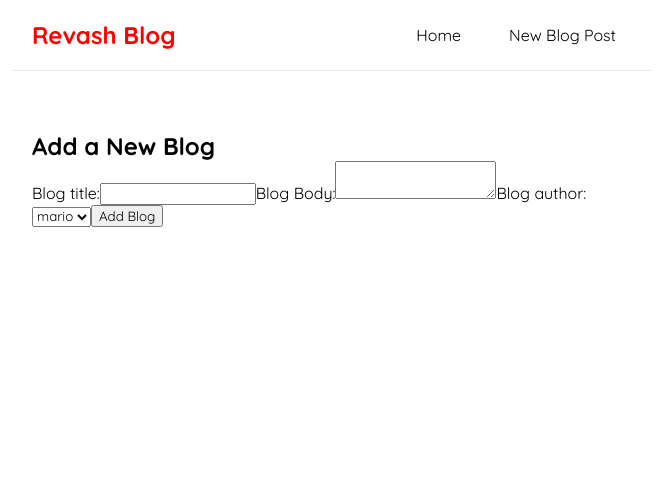
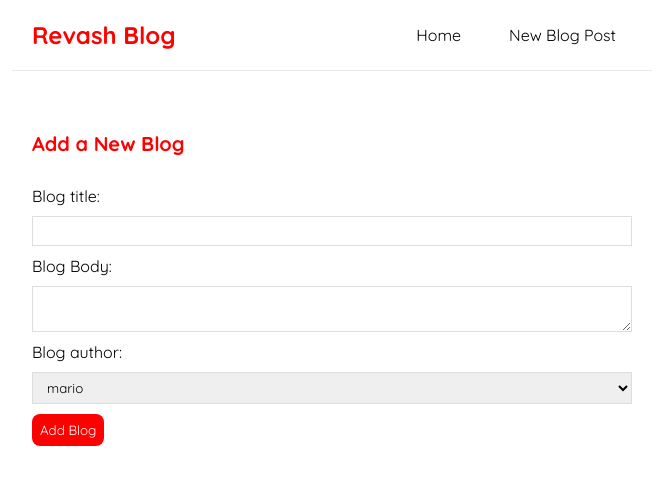
Before and after one commit to revathipriyan/react-blog-app, a React (Create React App) app: page /create in a window 1280 px wide. Shown: the top 484 px of the page, without its empty margins (308-971 px from the left). Built offline with nearby package versions, Linux system fonts and the light colour scheme.

Commit message:
new blog form created

```diff
--- a/src/Create.js
+++ b/src/Create.js
@@ -1,15 +1,30 @@
+import { useState } from "react";
+
 const Create = () => {
+    const [title, setTitle] = useState('');
+    const [body, setBody] = useState('');
+    const [author, setAuthor] = useState('');
+
     return ( <div className="create">
         <h2>Add a New Blog</h2>
         <form >
             <label >Blog title:</label>
-            <input type="text" required/>
+            <input
+            type="text"
+            required
+            value={title}
+            onChange={(event) => setTitle(event.target.value)}/>
 
             <label >Blog Body:</label>
-            <textarea required/>
+            <textarea
+            required
+            value={body}
+            onChange={(e)=>setBody(e.target.value)}/>
 
             <label >Blog author:</label>
-            <select>
+            <select
+            value={author}
+            onChange={(e)=>setAuthor(e.target.value)}>
                 <option value="mario">mario</option>
                 <option value="tina">tina</option>
             </select>
--- a/src/index.css
+++ b/src/index.css
@@ -70,3 +70,39 @@
 }
 
 /* add new blog css */
+
+/* .create{
+  max-width: 400px;
+  margin: 0 auto;
+  text-align: center;
+} */
+
+.create label{
+  text-align: left;
+  display: block;
+}
+
+.create h2{
+  font-size: 20px;
+  color: red;
+  margin-bottom: 30px;
+}
+
+.create input, .create textarea, .create select{
+  width: 100%;
+  padding: 6px 10px;
+  margin: 10px 0;
+  border: 1px solid rgb(222, 220, 220);
+  box-sizing: border-box;
+  display: block;
+}
+
+.create button{
+  background-color: red;
+  color: white;
+  border: 0;
+  padding: 8px;
+  border-radius: 8px;
+  cursor: pointer;
+
+}
```
